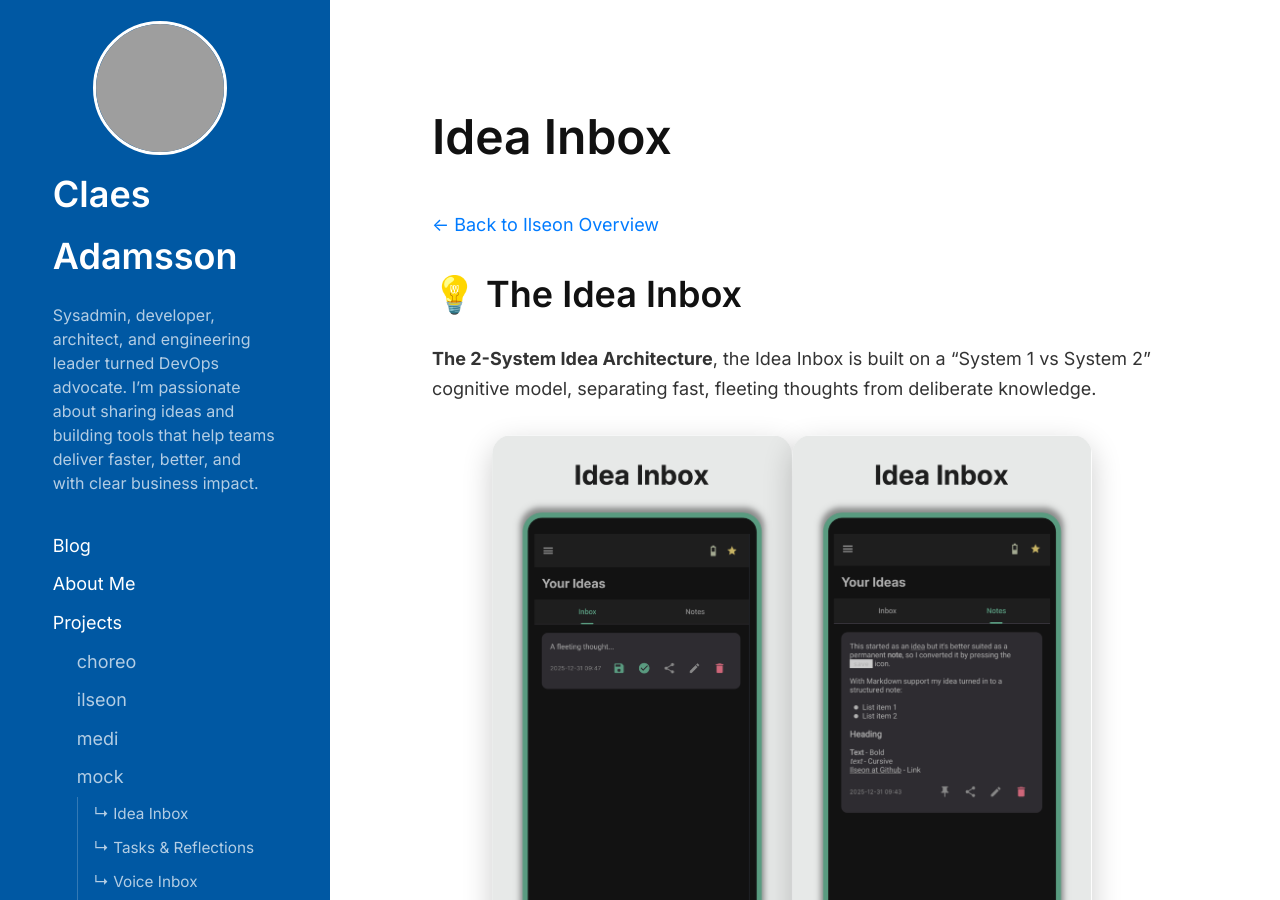
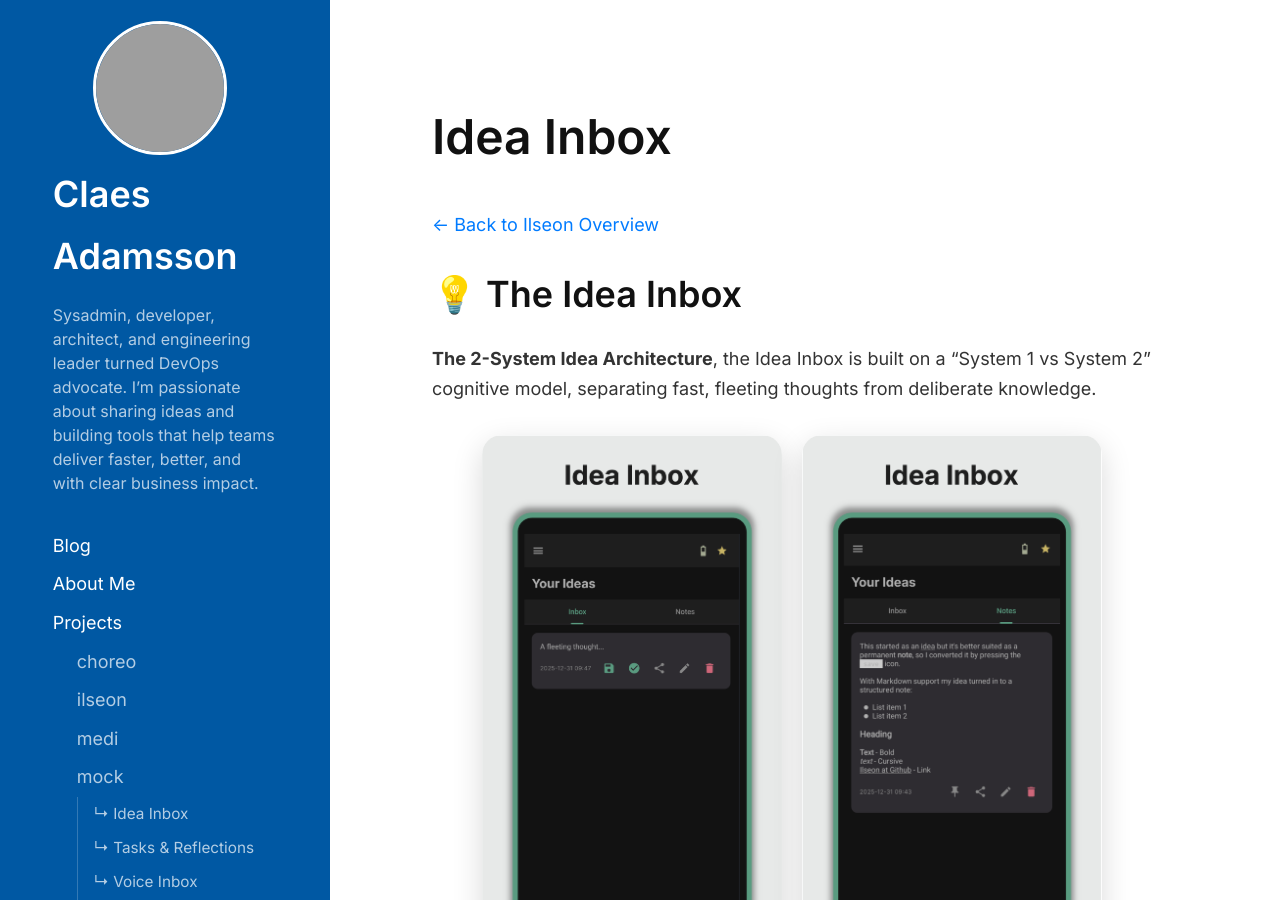
Before and after one commit to cladam/cladam.github.io, a Jekyll site: the page built from _projects/mock/ideas.md, in a window 1280 px wide and 900 px high. Built offline with Jekyll 4.4.1, drawn with Linux system fonts in a browser that asks for light colours; grey boxes are pictures that could not be loaded.

Commit message:
fix: update Ideas with a gap

```diff
--- a/_projects/mock/ideas.md
+++ b/_projects/mock/ideas.md
@@ -10,11 +10,14 @@ parent: "mock"
 
 **The 2-System Idea Architecture**, the Idea Inbox is built on a "System 1 vs System 2" cognitive model, separating fast, fleeting thoughts from deliberate knowledge.
 
-<div style="display: flex; justify-content: center; margin: 30px 0;">
-	<img src="/assets/images/ilseon-screenshot-PS8.png" alt="Idea Inbox" style="width: 300px; border-radius: 20px; box-shadow: 0 10px 30px rgba(0,0,0,0.2);"/>
-	<img src="/assets/images/ilseon-screenshot-PS8.1.png" alt="Idea Inbox Notes" style="width: 300px; border-radius: 20px; box-shadow: 0 10px 30px rgba(0,0,0,0.2);"/>
+<div style="display: flex; justify-content: center; gap: 20px; margin: 30px 0; flex-wrap: wrap;">
+    <img src="/assets/images/ilseon-screenshot-PS8.png"
+         alt="Idea Inbox"
+         style="width: 300px; border-radius: 20px; box-shadow: 0 10px 30px rgba(0,0,0,0.15);"/>
+    <img src="/assets/images/ilseon-screenshot-PS8.1.png"
+         alt="Idea Inbox Notes"
+         style="width: 300px; border-radius: 20px; box-shadow: 0 10px 30px rgba(0,0,0,0.15);"/>
 </div>
-
 ### System 1: The Scratchpad (Capture)
 
 This is for the "fleeting thoughts"—the architectural patterns that come to you while walking or the snippet of code you want to try.
```
